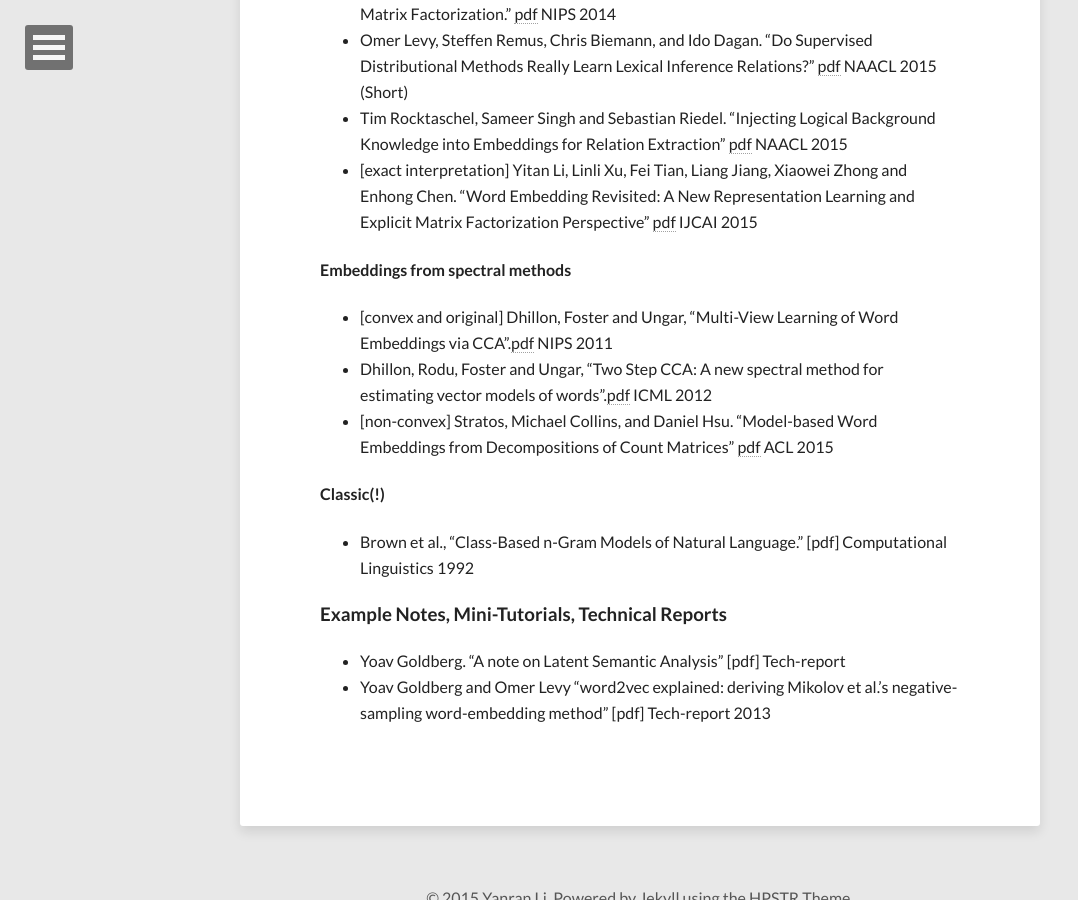
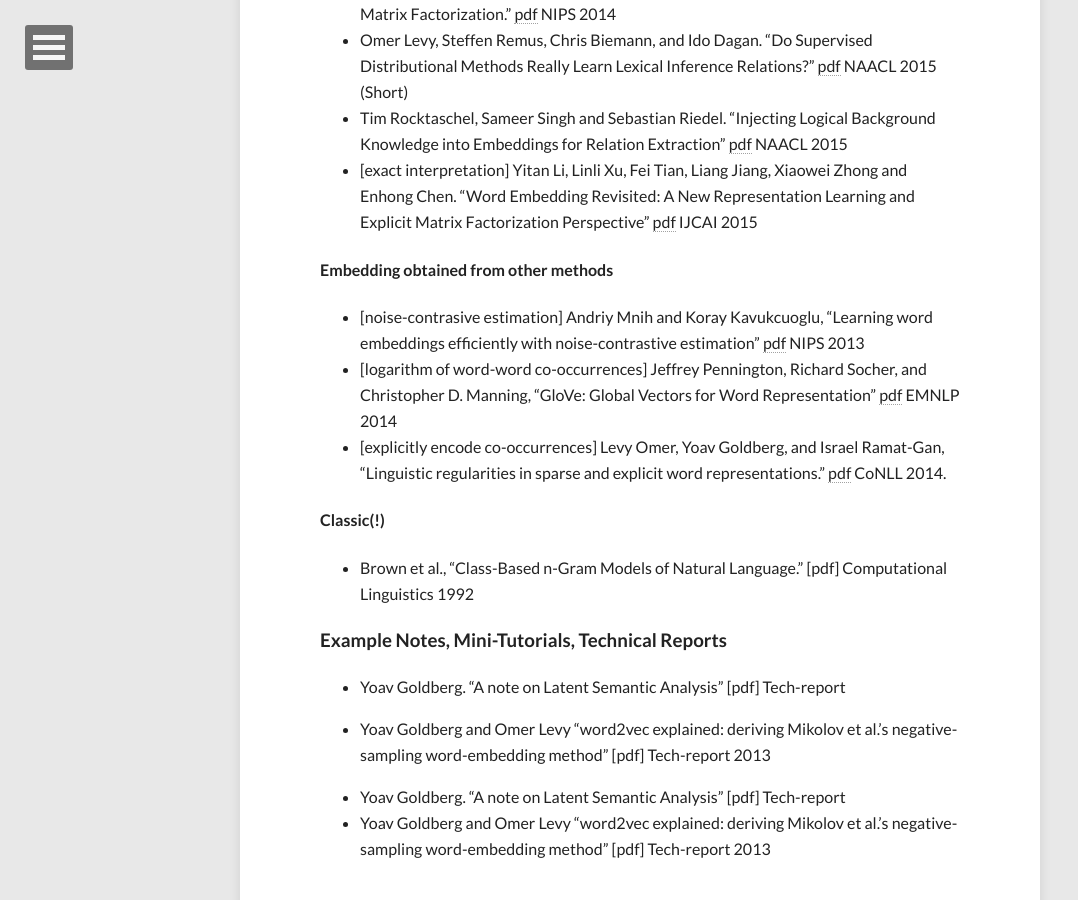
Before and after one commit to niangaotuantuan/niangaotuantuan.github.io, a Jekyll site: the page built from resources.md, in a window 1280 px wide and 900 px high, scrolled down 2630 px. Shown: the whole window, without its empty margins (0-1078 px from the left). Built offline with Jekyll 4.4.1, drawn with Linux system fonts in a browser that asks for light colours; nearby versions of some CDN libraries.

Commit message:
Update resources.md

```diff
--- a/resources.md
+++ b/resources.md
@@ -20,13 +20,11 @@
 
 #### Bengio et al's survey on representation learning
 + Yoshua Bengio, Aaron Courville and Pascal Vincent. "Representation Learning: A Review and New Perspectives." [pdf](http://arxiv.org/pdf/1206.5538v3.pdf) TPAMI 35:8(1798-1828)
-
 #### Bengio, LeCun Yann, Yoshua Bengio and Geoffrey Hinton's survey on *Nature*
 + Yann LeCun, Yoshua Bengio	 and Geoffrey Hinton. "Deep Learning"
 [pdf](http://download.csdn.net/detail/happytofly/8758755) Nature 521, 436–444
 
 ### Embeddings & Language Models
-
 #### Skip-gram embeddings
 
 + Tomas Mikolov, Kai Chen, Greg Corrado, and Jeffrey Dean. "Efficient Estimation of Word Representations in Vector Space." [pdf](http://arxiv.org/pdf/1301.3781.pdf) ICLR, 2013.
@@ -64,16 +62,18 @@
 + Tim Rocktaschel, Sameer Singh and Sebastian Riedel. "Injecting Logical Background Knowledge into Embeddings for Relation Extraction" [pdf](http://rockt.github.io/pdf/rocktaschel2015injecting.pdf) NAACL 2015
 + [exact interpretation] Yitan Li, Linli Xu, Fei Tian, Liang Jiang, Xiaowei Zhong and Enhong Chen. "Word Embedding Revisited: A New Representation Learning and Explicit Matrix Factorization Perspective" [pdf](http://home.ustc.edu.cn/~etali/papers/EMF-IJCAI2015.pdf) IJCAI 2015
 
-#### Embeddings from spectral methods
-+ [convex and original] Dhillon, Foster and Ungar, "Multi-View Learning of Word Embeddings via CCA".[pdf](http://citeseerx.ist.psu.edu/viewdoc/download?doi=10.1.1.230.6964&rep=rep1&type=pdf) NIPS 2011
-+ Dhillon, Rodu, Foster and Ungar, "Two Step CCA: A new spectral method for estimating vector models of words".[pdf](http://www.pdhillon.com/dhillon_icml12_cca.pdf) ICML 2012
-+ [non-convex] Stratos, Michael Collins, and Daniel Hsu. "Model-based Word Embeddings from Decompositions of Count Matrices" [pdf](http://www.cs.columbia.edu/~djhsu/papers/count_words.pdf) ACL 2015
+#### Embedding obtained from other methods
++ [noise-contrasive estimation] Andriy Mnih and Koray Kavukcuoglu, "Learning word embeddings efficiently with noise-contrastive estimation" [pdf](https://www.cs.toronto.edu/~amnih/papers/wordreps.pdf) NIPS 2013
++ [logarithm of word-word co-occurrences] Jeffrey Pennington, Richard Socher, and Christopher D. Manning, "GloVe: Global Vectors for Word Representation" [pdf](http://llcao.net/cu-deeplearning15/presentation/nn-pres.pdf) EMNLP 2014
++ [explicitly encode co-occurrences] Levy Omer, Yoav Goldberg, and Israel Ramat-Gan, "Linguistic regularities in sparse and explicit word representations." [pdf](http://anthology.aclweb.org/W/W14/W14-16.pdf#page=181) CoNLL 2014.
 
 #### Classic(!)
 + Brown et al., "Class-Based n-Gram Models of Natural Language." [pdf] Computational Linguistics 1992
-
 
 ### Example Notes, Mini-Tutorials, Technical Reports
 
 + Yoav Goldberg. "A note on Latent Semantic Analysis" [pdf] Tech-report
 + Yoav Goldberg and Omer Levy "word2vec explained: deriving Mikolov et al.'s negative-sampling word-embedding method" [pdf] Tech-report 2013
+
++ Yoav Goldberg. "A note on Latent Semantic Analysis" [pdf] Tech-report
++ Yoav Goldberg and Omer Levy "word2vec explained: deriving Mikolov et al.'s negative-sampling word-embedding method" [pdf] Tech-report 2013
```
